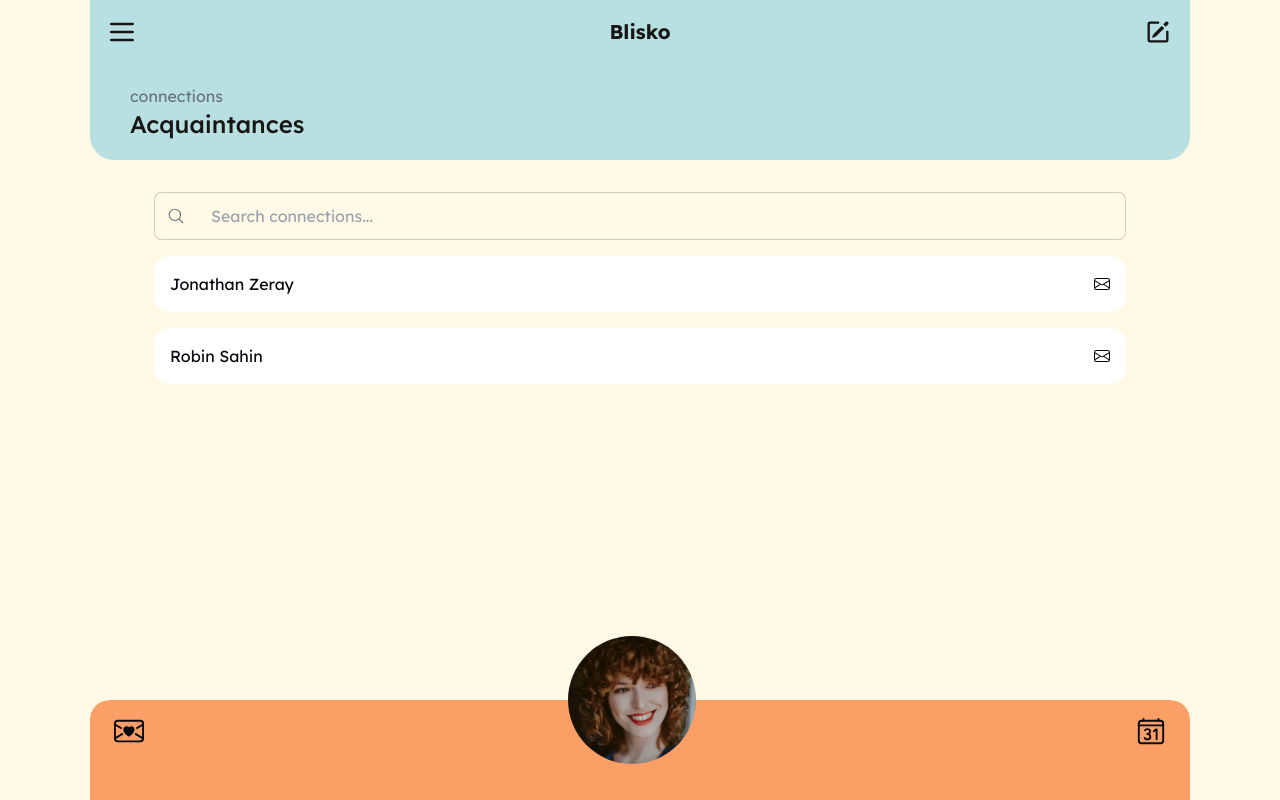
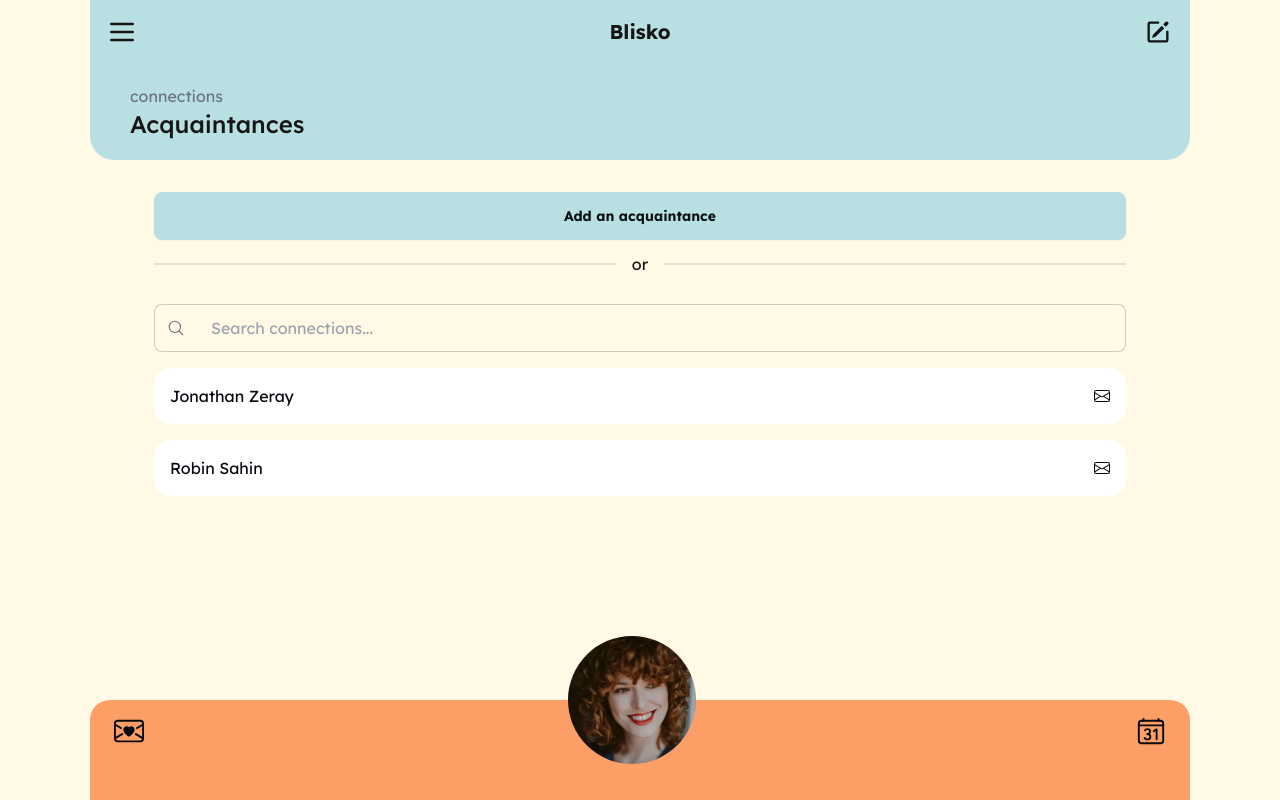
Before and after one commit to magdalena-karpinska/blisko-app, a Next.js app: page /connections/acquaintances in a window 1280 px wide. Built offline with nearby package versions, Linux system fonts and the light colour scheme.

Commit message:
Adds a conditionally rendered button

```diff
--- a/src/app/connections/[circles]/page.tsx
+++ b/src/app/connections/[circles]/page.tsx
@@ -1,10 +1,16 @@
 "use client";
 
-import { useParams, useSearchParams } from "next/navigation";
+import { useParams } from "next/navigation";
 import { useCallback, useEffect, useState } from "react";
 
 import { Connection, ConnectionsCircle, mockConnections } from "../../lib";
-import { ConnectionCard, Search } from "../../ui";
+import {
+  ConnectionCard,
+  Divider,
+  PrimaryButton,
+  Search,
+  SecondaryButton,
+} from "../../ui";
 
 export default function CirclePage() {
   const params = useParams();
@@ -35,7 +41,16 @@ export default function CirclePage() {
 
   return (
     <>
+      {circleName == "acquaintances" && (
+        <div className="w-full flex flex-col items-center">
+          <SecondaryButton className="w-full max-w-none">
+            Add an acquaintance
+          </SecondaryButton>
+          <Divider text="or" />
+        </div>
+      )}
       <Search onSearch={handleSearch} />
+
       {filteredConnections.map((connection) => (
         <ConnectionCard
           key={connection.name}
```
